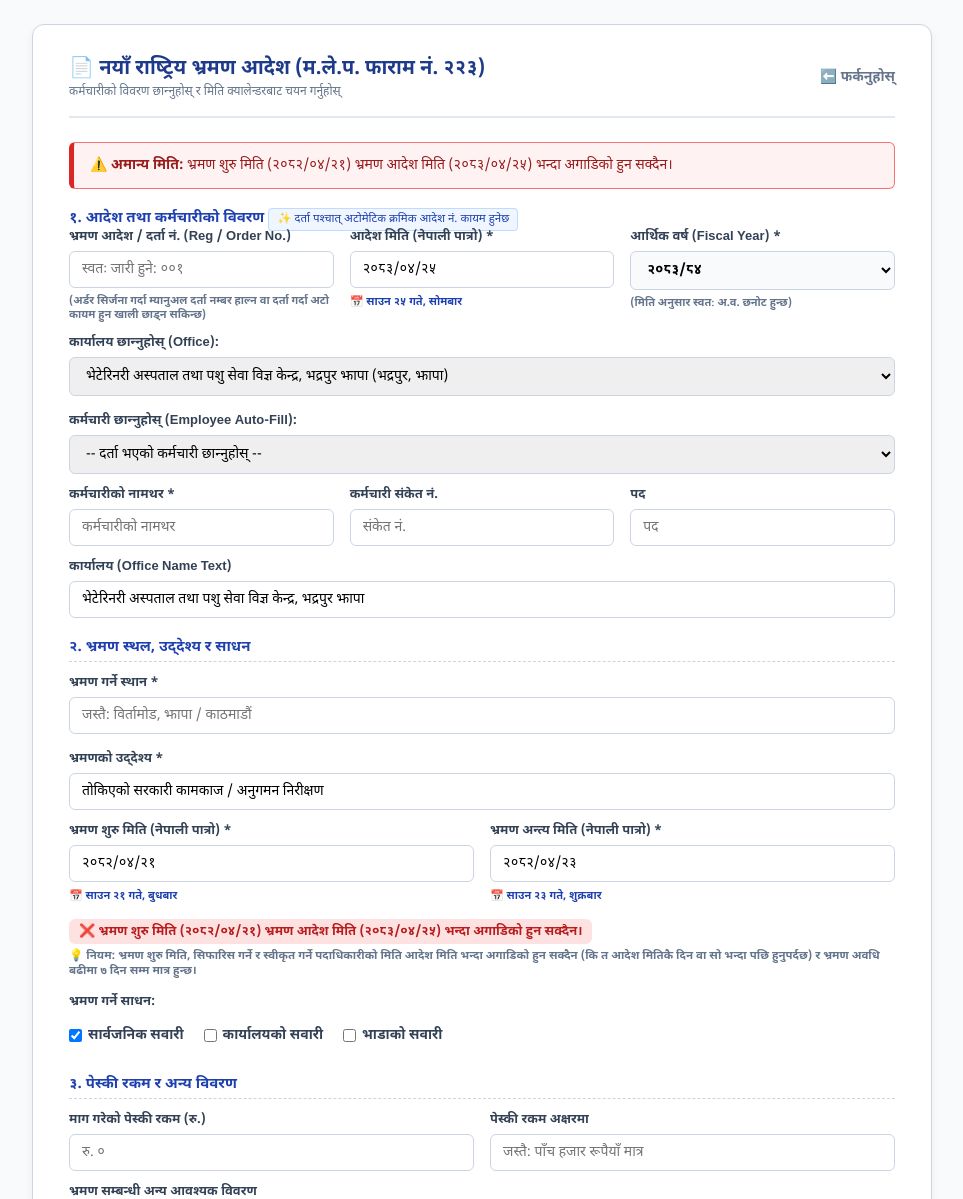
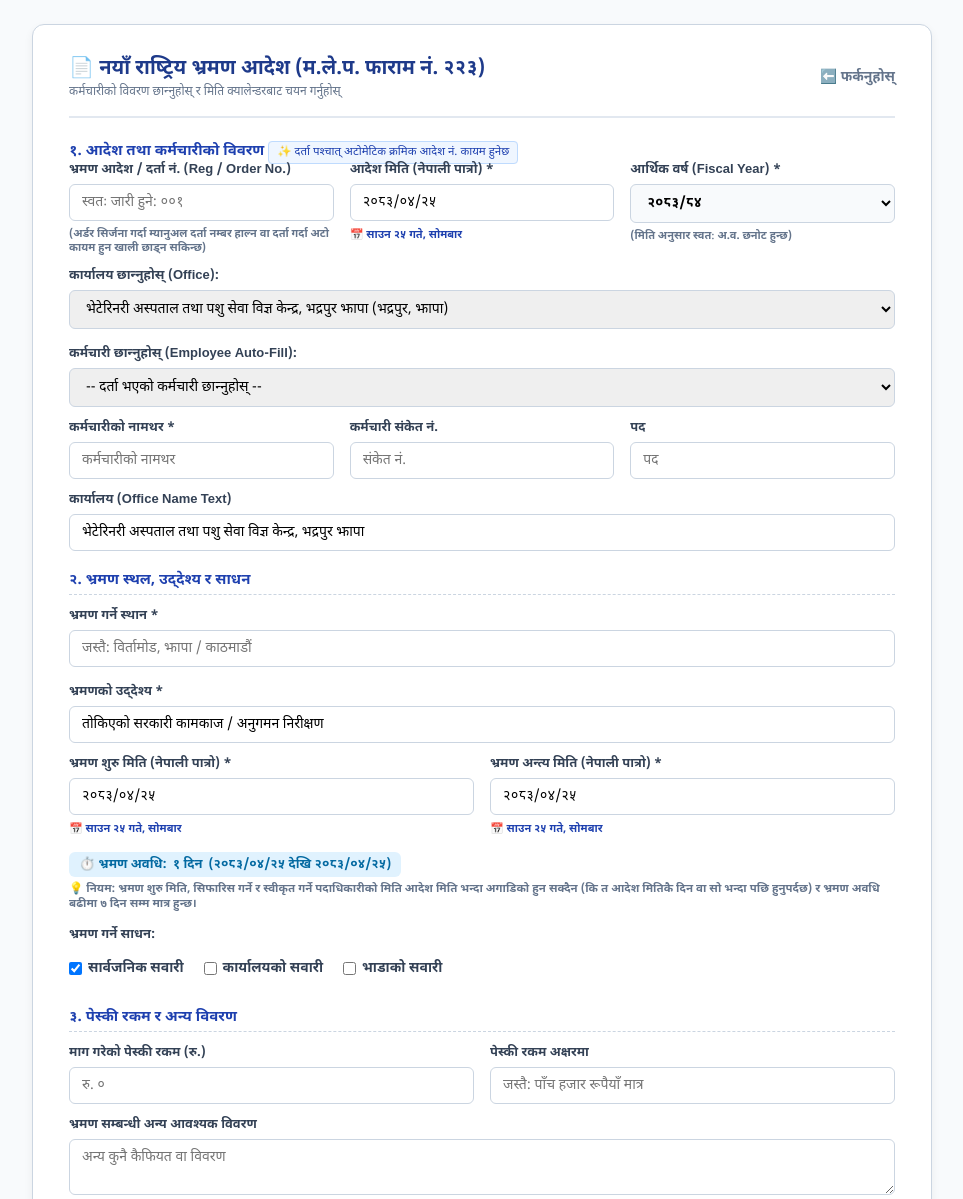
Before and after one commit to Vhlsjhapa/tada_system, a Django app: page /order/new/ in a window 1280 px wide. Shown: the top 1199 px of the page, without its empty margins (158-1121 px from the left). Run offline with Django 5.2, Linux system fonts and the light colour scheme; a user stored in the database is signed in; data comes from the database, SQL or seed files in the repository; both versions use the stored data as it was after the commit; data that the repository does not hold is empty.

Commit message:
Fix all hardcoded 2082 dates in templates to dynamic 2083/04/25 today_bs

```diff
--- a/templates/bill_form.html
+++ b/templates/bill_form.html
@@ -211,7 +211,7 @@
             </div>
             <div class="form-group">
                 <label>बिल पेश गरेको मिति (नेपाली पात्रो) *</label>
-                <input type="text" name="bill_date" id="id_bill_date" class="nepali-date-picker" value="{% if form_data.bill_date %}{{ form_data.bill_date }}{% else %}२०८२/०४/२५{% endif %}" required {% if not orders %}disabled{% endif %}>
+                <input type="text" name="bill_date" id="id_bill_date" class="nepali-date-picker" value="{% if form_data.bill_date %}{{ form_data.bill_date }}{% else %}{{ today_bs|default:'२०८३/०४/२५' }}{% endif %}" required {% if not orders %}disabled{% endif %}>
                 <small style="font-size:11px; color:#64748b; margin-top:2px;">(भ्रमण आदेशको अन्तिम मिति वा सो भन्दा पछिको मिति हुनुपर्छ)</small>
             </div>
         </div>
--- a/templates/order_form.html
+++ b/templates/order_form.html
@@ -251,11 +251,11 @@
         <div class="form-grid">
             <div class="form-group">
                 <label>भ्रमण शुरु मिति (नेपाली पात्रो) *</label>
-                <input type="text" id="id_start_date" name="start_date" class="nepali-date-picker" value="{% if form_data %}{{ form_data.start_date }}{% elif order %}{{ order.start_date }}{% else %}२०८२/०४/२१{% endif %}" required placeholder="२०८२/०४/२१">
+                <input type="text" id="id_start_date" name="start_date" class="nepali-date-picker" value="{% if form_data %}{{ form_data.start_date }}{% elif order %}{{ order.start_date }}{% else %}{{ today_bs|default:'२०८३/०४/२५' }}{% endif %}" required placeholder="२०८३/०४/२५">
             </div>
             <div class="form-group">
                 <label>भ्रमण अन्त्य मिति (नेपाली पात्रो) *</label>
-                <input type="text" id="id_end_date" name="end_date" class="nepali-date-picker" value="{% if form_data %}{{ form_data.end_date }}{% elif order %}{{ order.end_date }}{% else %}२०८२/०४/२३{% endif %}" required placeholder="२०८२/०४/२३">
+                <input type="text" id="id_end_date" name="end_date" class="nepali-date-picker" value="{% if form_data %}{{ form_data.end_date }}{% elif order %}{{ order.end_date }}{% else %}{{ today_bs|default:'२०८३/०४/२५' }}{% endif %}" required placeholder="२०८३/०४/२५">
             </div>
         </div>
 
@@ -306,15 +306,15 @@
         <div class="form-grid">
             <div class="form-group">
                 <label>भ्रमण गर्ने पदाधिकारीको मिति</label>
-                <input type="text" id="id_traveller_date" name="traveller_date" class="nepali-date-picker" value="{% if form_data %}{{ form_data.traveller_date }}{% elif order %}{{ order.traveller_date|default:'' }}{% else %}{% endif %}" placeholder="२०८२/०४/२०">
+                <input type="text" id="id_traveller_date" name="traveller_date" class="nepali-date-picker" value="{% if form_data %}{{ form_data.traveller_date }}{% elif order %}{{ order.traveller_date|default:'' }}{% else %}{% endif %}" placeholder="२०८३/०४/२५">
             </div>
             <div class="form-group">
                 <label>सिफारिस गर्ने पदाधिकारीको मिति</label>
-                <input type="text" id="id_recommender_date" name="recommender_date" class="nepali-date-picker" value="{% if form_data %}{{ form_data.recommender_date }}{% elif order %}{{ order.recommender_date|default:'' }}{% else %}{% endif %}" placeholder="२०८२/०४/२०">
+                <input type="text" id="id_recommender_date" name="recommender_date" class="nepali-date-picker" value="{% if form_data %}{{ form_data.recommender_date }}{% elif order %}{{ order.recommender_date|default:'' }}{% else %}{% endif %}" placeholder="२०८३/०४/२५">
             </div>
             <div class="form-group">
                 <label>भ्रमण स्वीकृत गर्ने पदाधिकारीको मिति</label>
-                <input type="text" id="id_approver_date" name="approver_date" class="nepali-date-picker" value="{% if form_data %}{{ form_data.approver_date }}{% elif order %}{{ order.approver_date|default:'' }}{% else %}{% endif %}" placeholder="२०८२/०४/२०">
+                <input type="text" id="id_approver_date" name="approver_date" class="nepali-date-picker" value="{% if form_data %}{{ form_data.approver_date }}{% elif order %}{{ order.approver_date|default:'' }}{% else %}{% endif %}" placeholder="२०८३/०४/२५">
             </div>
         </div>
 
@@ -325,7 +325,7 @@
             </div>
             <div class="form-group">
                 <label>हाजिरी खातामा जनाएको मिति (प्रशासन शाखा)</label>
-                <input type="text" id="id_admin_date" name="admin_date" class="nepali-date-picker" value="{% if form_data %}{{ form_data.admin_date }}{% elif order %}{{ order.admin_date|default:'' }}{% else %}{% endif %}" placeholder="२०८२/०४/२१">
+                <input type="text" id="id_admin_date" name="admin_date" class="nepali-date-picker" value="{% if form_data %}{{ form_data.admin_date }}{% elif order %}{{ order.admin_date|default:'' }}{% else %}{% endif %}" placeholder="२०८३/०४/२५">
             </div>
         </div>
 
--- a/templates/report_form.html
+++ b/templates/report_form.html
@@ -138,7 +138,7 @@
             </div>
             <div class="form-group">
                 <label>प्रतिवेदन पेश मिति (नेपाली पात्रो) *</label>
-                <input type="text" name="report_date" class="nepali-date-picker" value="२०८२/०४/२५" required {% if not orders %}disabled{% endif %}>
+                <input type="text" name="report_date" class="nepali-date-picker" value="{% if form_data.report_date %}{{ form_data.report_date }}{% else %}{{ today_bs|default:'२०८३/०४/२५' }}{% endif %}" required {% if not orders %}disabled{% endif %}>
             </div>
         </div>
 
--- a/travel/views.py
+++ b/travel/views.py
@@ -1420,6 +1420,7 @@ def bill_form_view(request):
                 'form_data': request.POST,
                 'preselected_order_id': order_id,
                 'is_admin': admin_mode,
+                'today_bs': get_today_bs(),
             })
 
         # 3. Validate Travel Bill Item Dates against Order bounds
@@ -1457,6 +1458,7 @@ def bill_form_view(request):
                 'form_data': request.POST,
                 'preselected_order_id': order_id,
                 'is_admin': admin_mode,
+                'today_bs': get_today_bs(),
             })
 
         address = request.POST.get('address', '').strip()
@@ -1567,6 +1569,7 @@ def bill_form_view(request):
         'orders': orders,
         'preselected_order_id': preselected_order_id,
         'is_admin': admin_mode,
+        'today_bs': get_today_bs(),
     })
 
 
@@ -1634,6 +1637,7 @@ def report_form_view(request):
         'orders': orders,
         'preselected_order_id': preselected_order_id,
         'is_admin': admin_mode,
+        'today_bs': get_today_bs(),
     })
 
 
```
Also changed, not shown: db.sqlite3.
